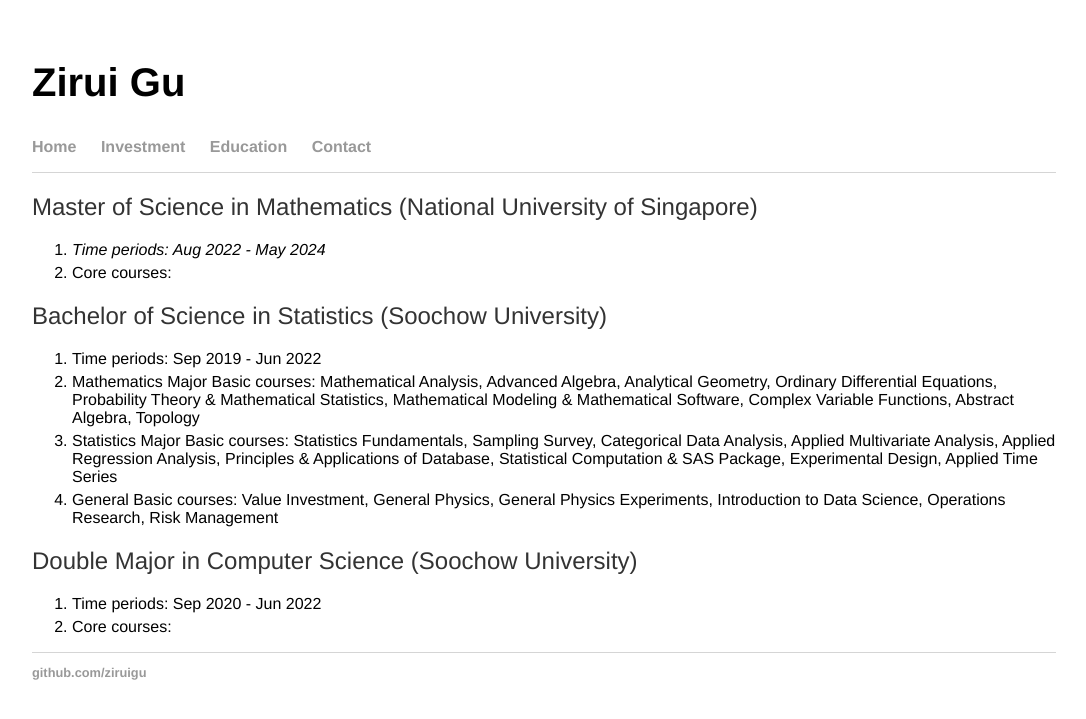
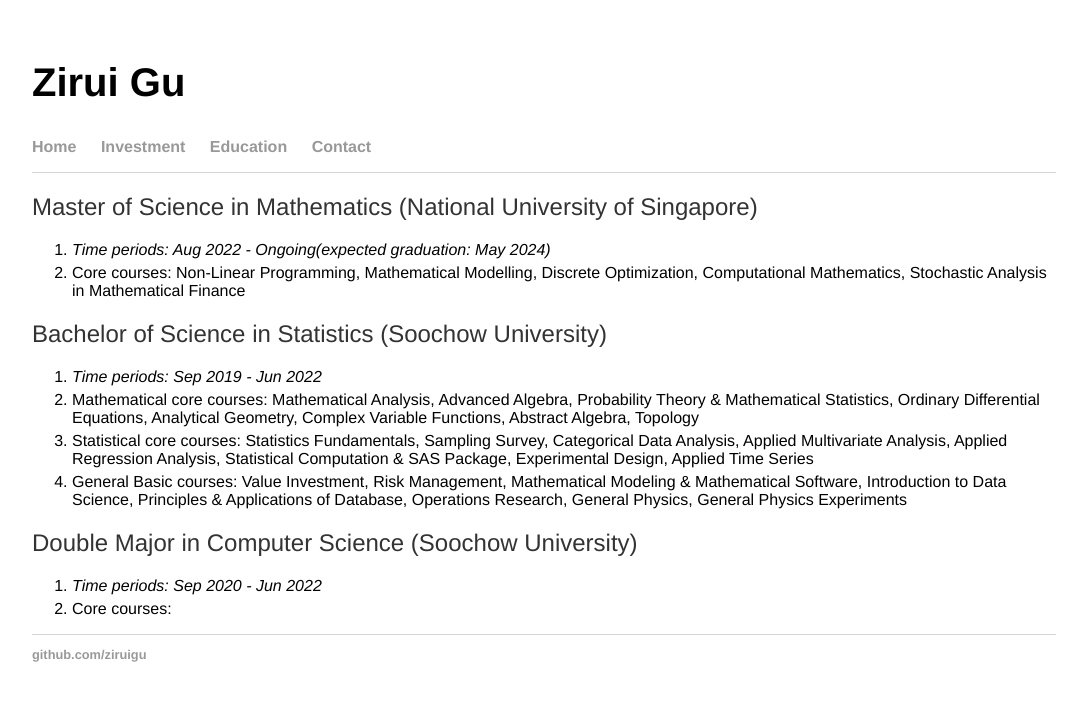
Before and after one commit to ziruigu/ziruigu.github.io, a Jekyll site: the page built from education/index.html, in a window 1280 px wide. Shown: the top 719 px of the page, without its empty margins (96-1182 px from the left). Built offline with Jekyll 4.4.1, drawn with Linux system fonts in a browser that asks for light colours.

Commit message:
Update index.html

```diff
--- a/education/index.html
+++ b/education/index.html
@@ -6,22 +6,22 @@
 <div class="blurb">
   <h2>Master of Science in Mathematics (National University of Singapore)</h2>
   <ol>
- <li><i>Time periods: Aug 2022 - May 2024</i></li>
- <li>Core courses:</li>
+ <li><i>Time periods: Aug 2022 - Ongoing(expected graduation: May 2024)</i></li>
+ <li>Core courses: Non-Linear Programming, Mathematical Modelling, Discrete Optimization, Computational Mathematics, Stochastic Analysis in Mathematical Finance</li>
   </ol>
 
   <h2>Bachelor of Science in Statistics (Soochow University)</h2>
   <ol>
- <li>Time periods: Sep 2019 - Jun 2022</li>
- <li>Mathematics Major Basic courses: Mathematical Analysis, Advanced Algebra, Analytical Geometry, Ordinary Differential Equations, Probability Theory & Mathematical Statistics, Mathematical Modeling & Mathematical Software, Complex Variable Functions, Abstract Algebra, Topology</li>
- <li>Statistics Major Basic courses: Statistics Fundamentals, Sampling Survey, Categorical Data Analysis, Applied Multivariate Analysis, Applied Regression Analysis, Principles & Applications of Database, Statistical Computation & SAS Package, Experimental Design, Applied Time Series</li>
- <li>General Basic courses: Value Investment, General Physics, General Physics Experiments, Introduction to Data Science, Operations Research, Risk Management</li>
+ <li><i>Time periods: Sep 2019 - Jun 2022</i></li>
+ <li>Mathematical core courses: Mathematical Analysis, Advanced Algebra, Probability Theory & Mathematical Statistics, Ordinary Differential Equations, Analytical Geometry, Complex Variable Functions, Abstract Algebra, Topology</li>
+ <li>Statistical core courses: Statistics Fundamentals, Sampling Survey, Categorical Data Analysis, Applied Multivariate Analysis, Applied Regression Analysis, Statistical Computation & SAS Package, Experimental Design, Applied Time Series</li>
+ <li>General Basic courses: Value Investment, Risk Management, Mathematical Modeling & Mathematical Software, Introduction to Data Science, Principles & Applications of Database, Operations Research, General Physics, General Physics Experiments</li>
 
   </ol>
 
   <h2>Double Major in Computer Science (Soochow University)</h2>
   <ol>
- <li>Time periods: Sep 2020 - Jun 2022</li>
+ <li><i>Time periods: Sep 2020 - Jun 2022</i></li>
  <li>Core courses:</li>
   </ol>
 
```
